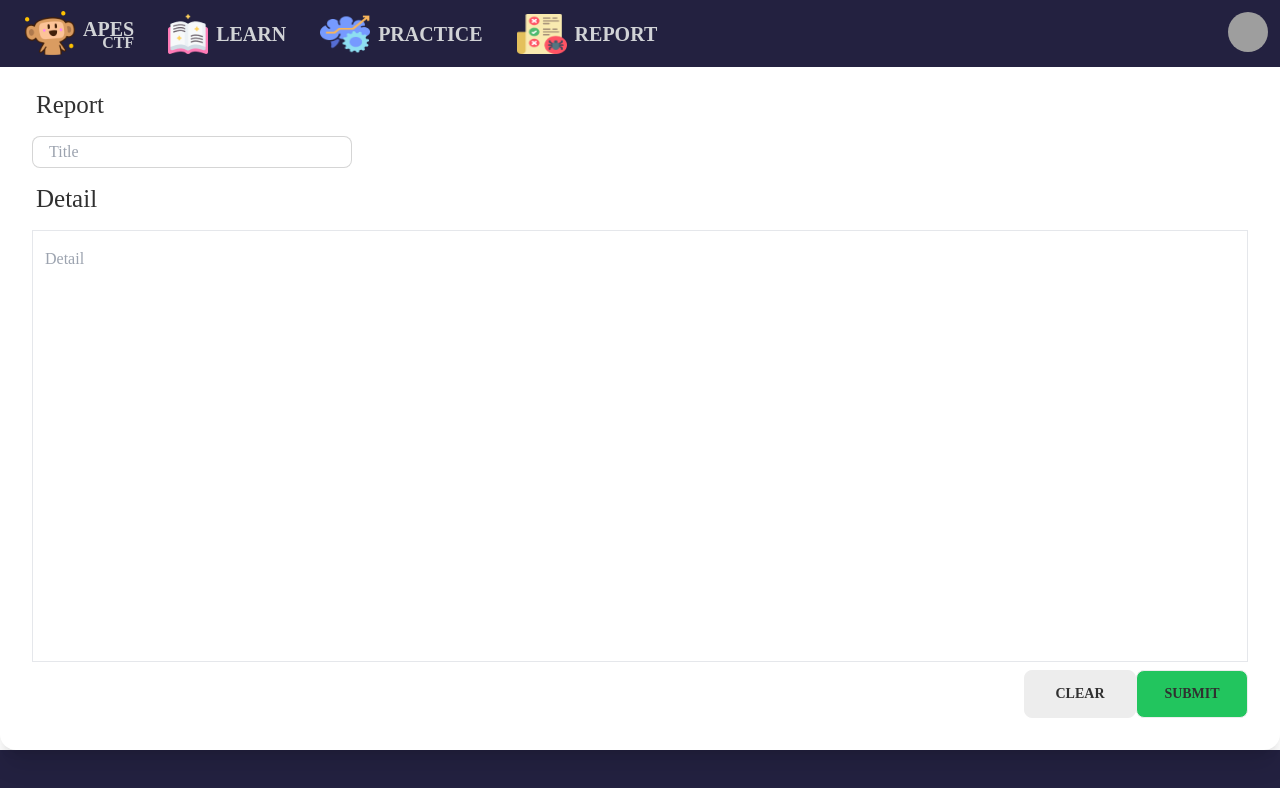
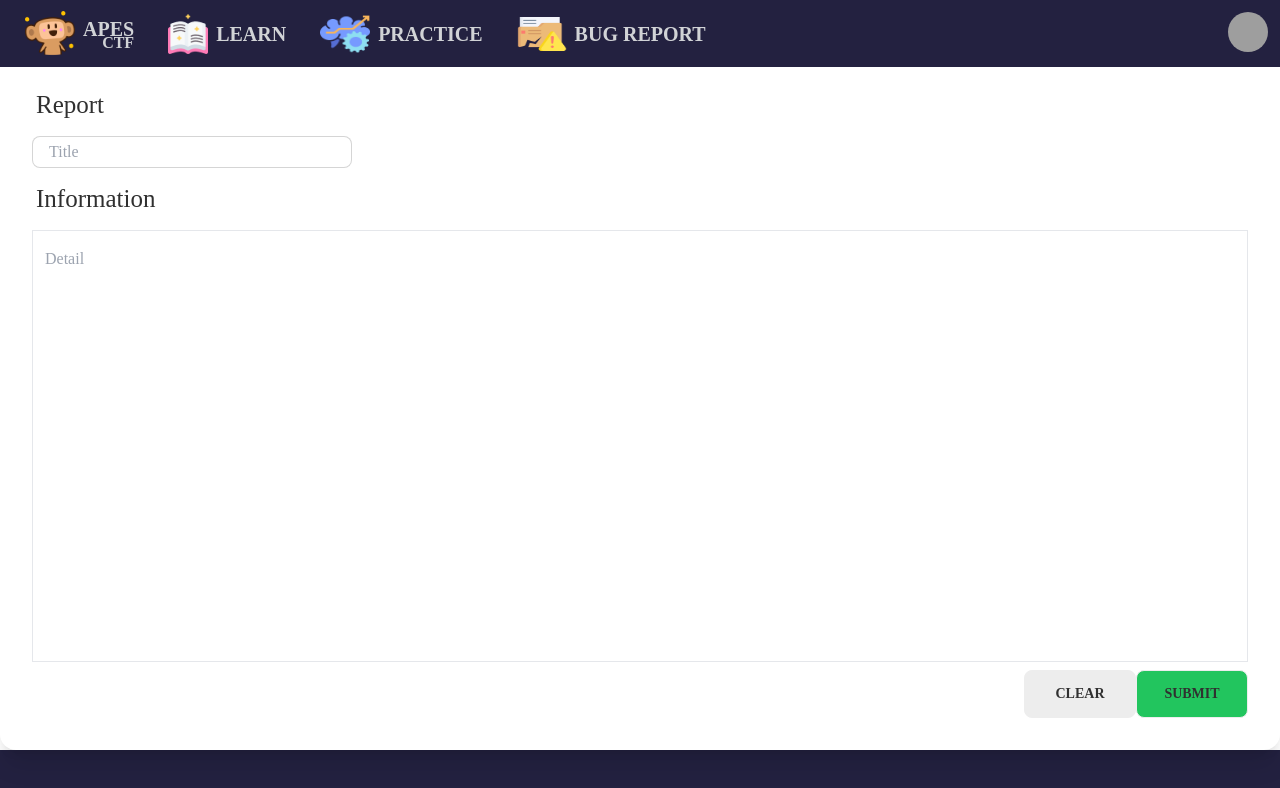
Before and after one commit to mean1611/Apes_CTF, a Next.js app in the folder client/: page /report in a window 1280 px wide. Shown: the top 788 px of the page. Built offline with nearby package versions, Linux system fonts and the light colour scheme; grey boxes are pictures that could not be loaded; a web font is replaced by a local one.

Commit message:
lgtc
lgtc

```diff
--- a/client/components/home/bodyjob.js
+++ b/client/components/home/bodyjob.js
@@ -3,7 +3,7 @@ import React from "react";
 function Bodyjob() {
   return (
     <div className="bodyjob  ">
-      <h1>อาชีพสายงาน Cybersecurity</h1>
+      <h1>อาชีพสายงาน Cybersecurity ที่น่าสนใจ</h1>
       <div className="bodyjob justify-center  ">
         <div className="bodyjob-text">
           <h1>Penetration Tester — </h1>
--- a/client/components/user/navbarUser.js
+++ b/client/components/user/navbarUser.js
@@ -38,11 +38,11 @@ function  Navbaruser() {
 
           <a className="btn btn-ghost" href="/report">
           <img
-            src="/images/userreport.png"
+            src="/images/data-loss.png"
             style={{ width: '50px', height: '40px' }} // กำหนดความกว้างและความสูง
             />
           <span>
-            <span style={{ display: 'block',fontSize: '20px',fontWeight: 'bold'  }}>Report</span>
+            <span style={{ display: 'block',fontSize: '20px',fontWeight: 'bold'  }}>Bug Report</span>
           </span>
           </a>
         </div>
--- a/client/components/user/sendReport.js
+++ b/client/components/user/sendReport.js
@@ -82,7 +82,7 @@ function SendReport() {
           onChange={(e) => setFormData({ ...formData, title: e.target.value })}
         />
         <label className="label">
-          <h2 className="label-text">Detail</h2>
+          <h2 className="label-text">Information</h2>
         </label>
         <textarea
           type="text"
```
Also changed, not shown: client/public/images/data-loss.png (added).
